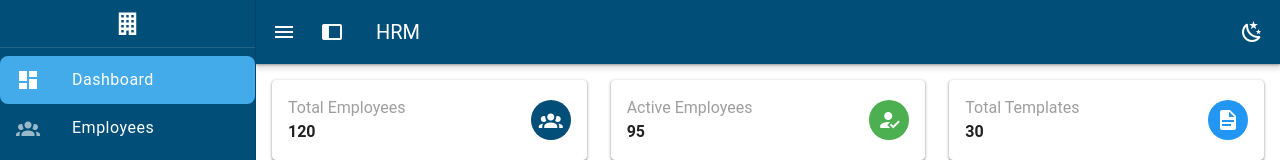
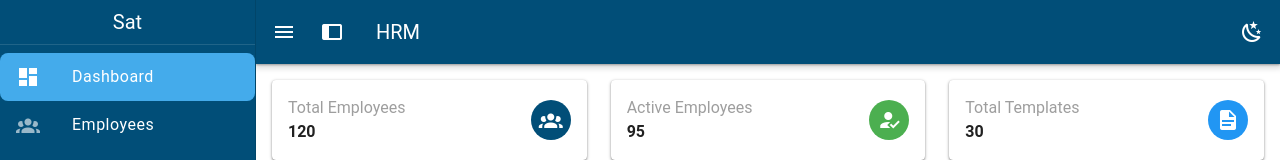
Before and after one commit to HassanRaza375/HRM, a Vue app: page / in a window 1280 px wide. Shown: the top 160 px of the page. Built offline with nearby package versions, Linux system fonts and the light colour scheme.

Commit message:
table started

```diff
--- a/src/components/layout/sidebar.vue
+++ b/src/components/layout/sidebar.vue
@@ -9,7 +9,7 @@
   >
     <v-list>
       <v-toolbar-title class="d-flex align-center justify-center">
-        <v-icon icon="mdi-office-building" />
+        <div>Sat</div>
       </v-toolbar-title>
       <v-divider class="my-2" />
 
--- /dev/null
+++ b/src/components/ui/DataTables.vue
@@ -0,0 +1,5 @@
+<template>
+    <div><table>abc</table></div>
+</template>
+<script setup></script>
+<style scoped></style>
```
Also changed, not shown: 1 other file (tests, documents, lock files or other folders).
